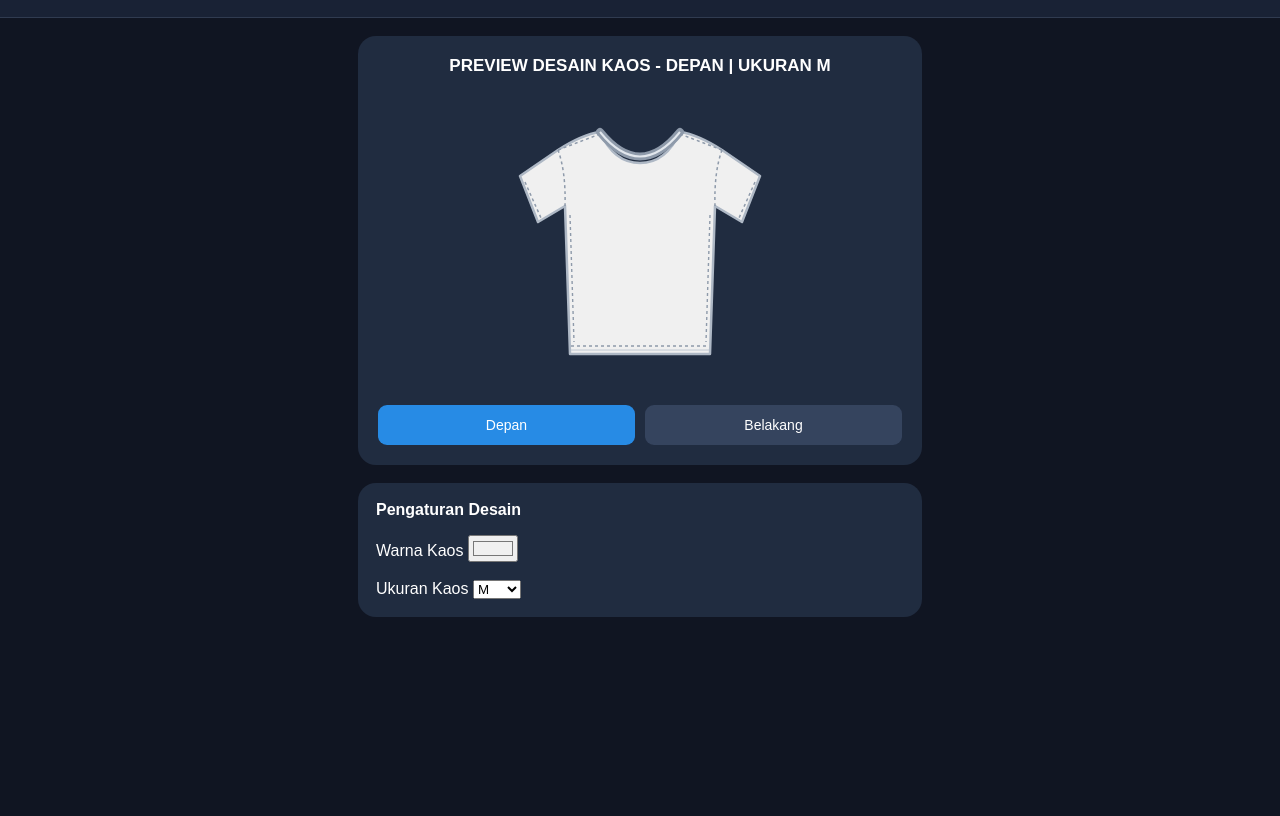
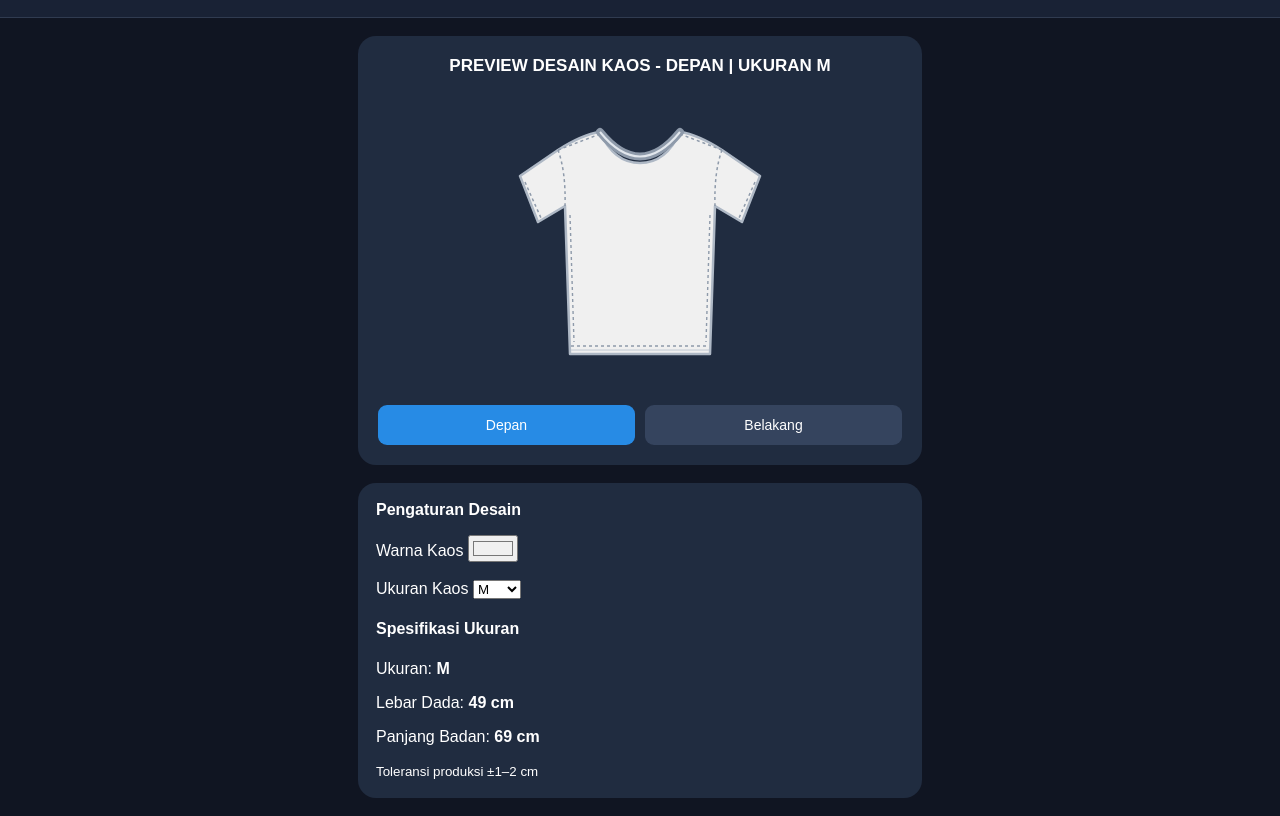
Before and after one commit to rajasemak-beep/tshirt-studio, a plain HTML site: page index.html in a window 1280 px wide. Shown: the part 71-887 px from the top of the page. Before the commit the page ends 800 px from the top, so only its background shows below. Drawn offline with Linux system fonts and the light colour scheme.

Commit message:
Add size information section to index.html

```diff
--- a/index.html
+++ b/index.html
@@ -259,6 +259,27 @@
 
         </select>
 
+        <!-- INFORMASI UKURAN KAOS -->
+        <div class="size-info">
+
+            <h4>Spesifikasi Ukuran</h4>
+
+            <p>Ukuran: <strong id="infoSize">M</strong></p>
+
+            <p>Lebar Dada:
+                <strong id="infoChest">49 cm</strong>
+            </p>
+
+            <p>Panjang Badan:
+                <strong id="infoLength">69 cm</strong>
+            </p>
+
+            <small>
+                Toleransi produksi ±1–2 cm
+            </small>
+
+        </div>
+
     </section>
 
 </main>
```
